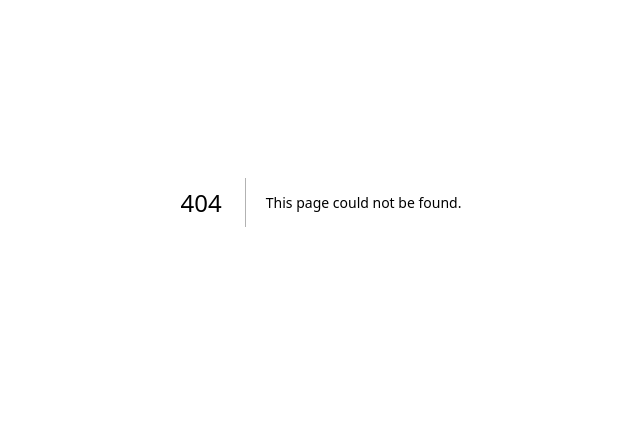
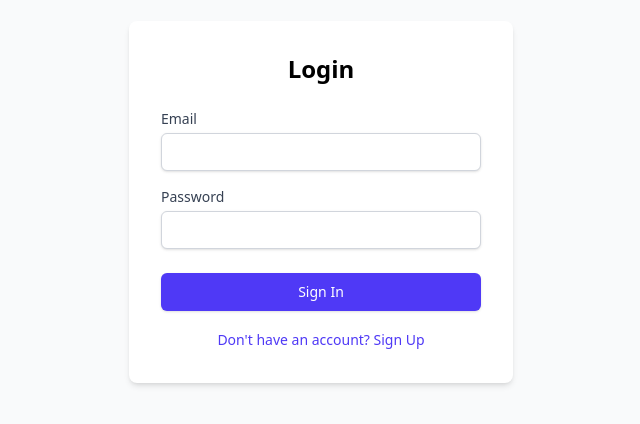
Before and after one commit to jhuang314/poketrade, a Next.js app: page /login in a window 1280 px wide. Before the commit this address had no page. Shown: the part 198-622 px from the top of the page, without its empty margins (319-959 px from the left). Built offline with nearby package versions, Linux system fonts and the light colour scheme.

Commit message:
add login markup

```diff
--- /dev/null
+++ b/src/app/login/page.tsx
@@ -0,0 +1,174 @@
+"use client";
+
+import { useState } from "react";
+
+const LoginForm = () => {
+  const [email, setEmail] = useState("");
+  const [password, setPassword] = useState("");
+
+  const handleSubmit = (e: React.FormEvent) => {
+    e.preventDefault();
+    // Login logic will be implemented later
+    console.log("Logging in with:", { email, password });
+  };
+
+  return (
+    <form onSubmit={handleSubmit} className="w-full max-w-sm">
+      <h2 className="text-2xl font-bold text-center mb-6">Login</h2>
+      <div>
+        <label
+          htmlFor="login-email"
+          className="block text-sm font-medium text-gray-700"
+        >
+          Email
+        </label>
+        <input
+          type="email"
+          id="login-email"
+          value={email}
+          onChange={(e) => setEmail(e.target.value)}
+          className="mt-1 block w-full px-3 py-2 bg-white border border-gray-300 rounded-md shadow-sm placeholder-gray-400 focus:outline-none focus:ring-indigo-500 focus:border-indigo-500 sm:text-sm"
+          required
+        />
+      </div>
+      <div className="mt-4">
+        <label
+          htmlFor="login-password"
+          className="block text-sm font-medium text-gray-700"
+        >
+          Password
+        </label>
+        <input
+          type="password"
+          id="login-password"
+          value={password}
+          onChange={(e) => setPassword(e.target.value)}
+          className="mt-1 block w-full px-3 py-2 bg-white border border-gray-300 rounded-md shadow-sm placeholder-gray-400 focus:outline-none focus:ring-indigo-500 focus:border-indigo-500 sm:text-sm"
+          required
+        />
+      </div>
+      <div className="mt-6">
+        <button
+          type="submit"
+          className="w-full flex justify-center py-2 px-4 border border-transparent rounded-md shadow-sm text-sm font-medium text-white bg-indigo-600 hover:bg-indigo-700 focus:outline-none focus:ring-2 focus:ring-offset-2 focus:ring-indigo-500"
+        >
+          Sign In
+        </button>
+      </div>
+    </form>
+  );
+};
+
+const SignupForm = () => {
+  const [username, setUsername] = useState("");
+  const [email, setEmail] = useState("");
+  const [password, setPassword] = useState("");
+  const [friendId, setFriendId] = useState("");
+
+  const handleSubmit = (e: React.FormEvent) => {
+    e.preventDefault();
+    // Signup logic will be implemented later
+    console.log("Signing up with:", { username, email, password, friendId });
+  };
+
+  return (
+    <form onSubmit={handleSubmit} className="w-full max-w-sm">
+      <h2 className="text-2xl font-bold text-center mb-6">Create Account</h2>
+      <div>
+        <label
+          htmlFor="signup-username"
+          className="block text-sm font-medium text-gray-700"
+        >
+          Username
+        </label>
+        <input
+          type="text"
+          id="signup-username"
+          value={username}
+          onChange={(e) => setUsername(e.target.value)}
+          className="mt-1 block w-full px-3 py-2 bg-white border border-gray-300 rounded-md shadow-sm placeholder-gray-400 focus:outline-none focus:ring-indigo-500 focus:border-indigo-500 sm:text-sm"
+          required
+        />
+      </div>
+      <div className="mt-4">
+        <label
+          htmlFor="signup-email"
+          className="block text-sm font-medium text-gray-700"
+        >
+          Email
+        </label>
+        <input
+          type="email"
+          id="signup-email"
+          value={email}
+          onChange={(e) => setEmail(e.target.value)}
+          className="mt-1 block w-full px-3 py-2 bg-white border border-gray-300 rounded-md shadow-sm placeholder-gray-400 focus:outline-none focus:ring-indigo-500 focus:border-indigo-500 sm:text-sm"
+          required
+        />
+      </div>
+      <div className="mt-4">
+        <label
+          htmlFor="signup-password"
+          className="block text-sm font-medium text-gray-700"
+        >
+          Password
+        </label>
+        <input
+          type="password"
+          id="signup-password"
+          value={password}
+          onChange={(e) => setPassword(e.target.value)}
+          className="mt-1 block w-full px-3 py-2 bg-white border border-gray-300 rounded-md shadow-sm placeholder-gray-400 focus:outline-none focus:ring-indigo-500 focus:border-indigo-500 sm:text-sm"
+          required
+        />
+      </div>
+      <div className="mt-4">
+        <label
+          htmlFor="signup-friend-id"
+          className="block text-sm font-medium text-gray-700"
+        >
+          Friend ID
+        </label>
+        <input
+          type="text"
+          id="signup-friend-id"
+          value={friendId}
+          onChange={(e) => setFriendId(e.target.value)}
+          className="mt-1 block w-full px-3 py-2 bg-white border border-gray-300 rounded-md shadow-sm placeholder-gray-400 focus:outline-none focus:ring-indigo-500 focus:border-indigo-500 sm:text-sm"
+          placeholder="1234-1234-1234-1234"
+          required
+        />
+      </div>
+      <div className="mt-6">
+        <button
+          type="submit"
+          className="w-full flex justify-center py-2 px-4 border border-transparent rounded-md shadow-sm text-sm font-medium text-white bg-indigo-600 hover:bg-indigo-700 focus:outline-none focus:ring-2 focus:ring-offset-2 focus:ring-indigo-500"
+        >
+          Sign Up
+        </button>
+      </div>
+    </form>
+  );
+};
+
+export default function LoginPage() {
+  const [isLoginView, setIsLoginView] = useState(true);
+
+  return (
+    <main className="flex min-h-screen flex-col items-center justify-center bg-gray-50 p-4">
+      <div className="w-full max-w-sm p-8 bg-white rounded-lg shadow-md">
+        {isLoginView ? <LoginForm /> : <SignupForm />}
+        <div className="mt-4 text-center">
+          <button
+            onClick={() => setIsLoginView(!isLoginView)}
+            className="text-sm text-indigo-600 hover:text-indigo-500"
+          >
+            {isLoginView
+              ? "Don't have an account? Sign Up"
+              : "Already have an account? Sign In"}
+          </button>
+        </div>
+      </div>
+    </main>
+  );
+}
--- a/src/app/page.tsx
+++ b/src/app/page.tsx
@@ -1,3 +1,5 @@
+import Link from "next/link";
+
 export default function Home() {
   return (
     <main className="flex min-h-screen flex-col items-center justify-center p-24">
@@ -5,6 +7,14 @@ export default function Home() {
       <p className="mt-4 text-lg text-gray-600">
         Find your next trade partner.
       </p>
+      <div className="mt-8">
+        <Link
+          href="/login"
+          className="px-6 py-3 bg-indigo-600 text-white font-semibold rounded-md shadow-md hover:bg-indigo-700 focus:outline-none focus:ring-2 focus:ring-offset-2 focus:ring-indigo-500"
+        >
+          Get Started
+        </Link>
+      </div>
     </main>
   );
 }
```
